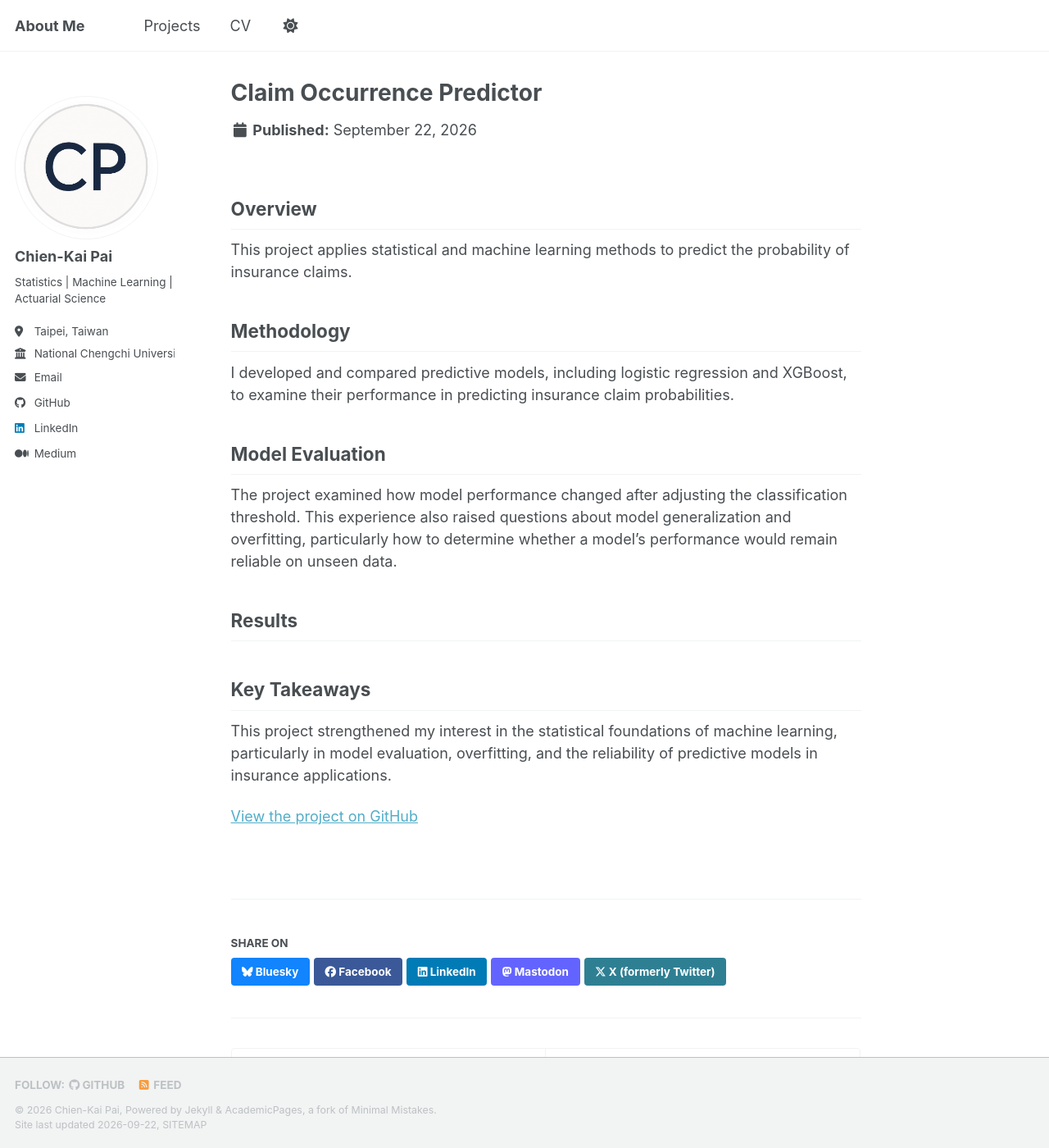
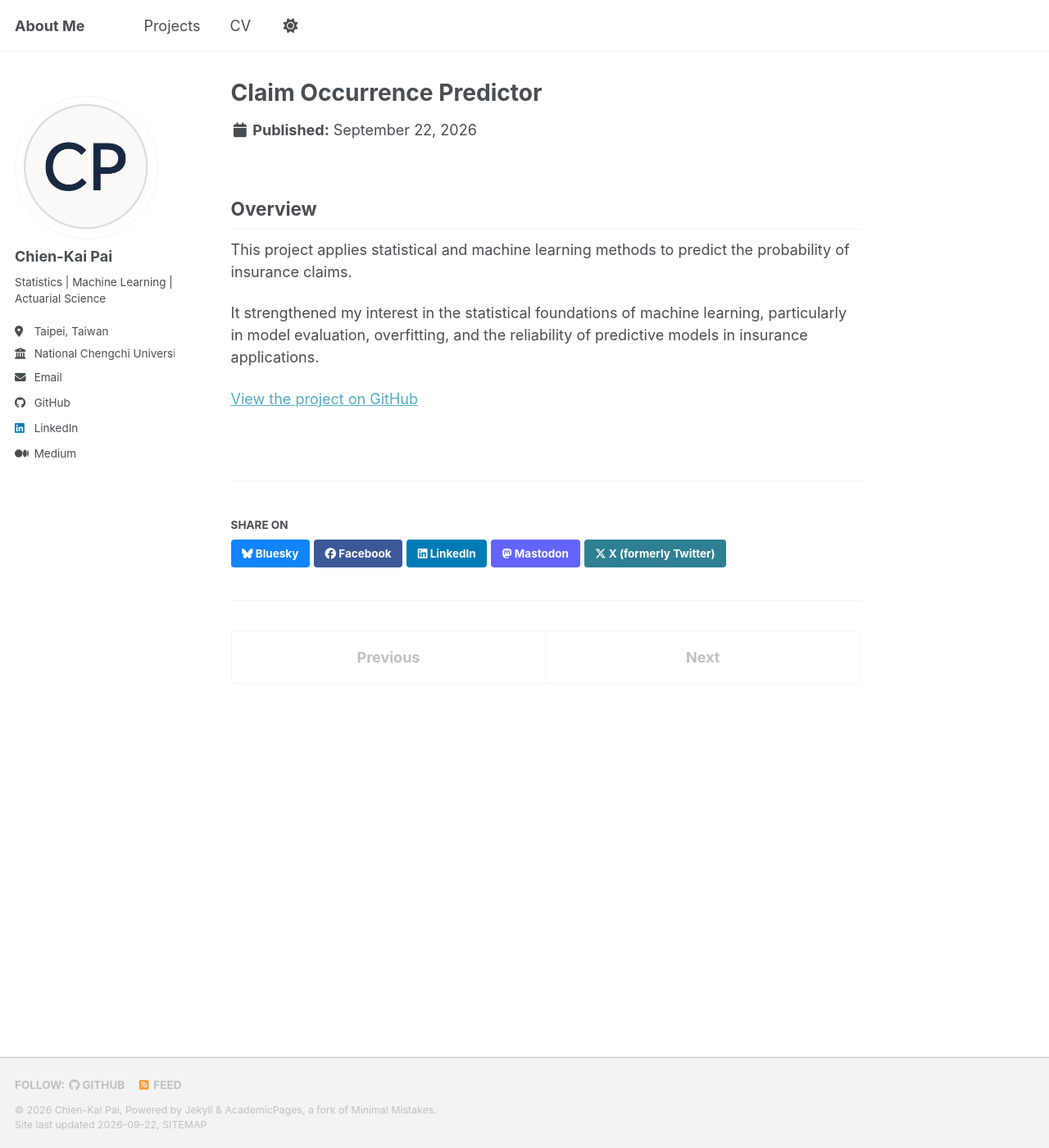
Before and after one commit to Allen9102/Allen9102.github.io, a Jekyll site: the page built from _portfolio/Claim-Occurrence-Predictor.md, in a window 1280 px wide and 1400 px high. Shown: the whole window at 82% size. Built offline with Jekyll 4.4.1, drawn with Linux system fonts in a browser that asks for light colours; a style sheet for code colours, icons or effects is not loaded.

Commit message:
Streamline Claim-Occurrence-Predictor documentation
Removed sections on methodology, model evaluation, results, and key takeaways to streamline the document.

```diff
--- a/_portfolio/Claim-Occurrence-Predictor.md
+++ b/_portfolio/Claim-Occurrence-Predictor.md
@@ -8,20 +8,6 @@ collection: portfolio
 
 This project applies statistical and machine learning methods to predict the probability of insurance claims.
 
-## Methodology
-
-I developed and compared predictive models, including logistic regression and XGBoost, to examine their performance in predicting insurance claim probabilities.
-
-## Model Evaluation
-
-The project examined how model performance changed after adjusting the classification threshold. This experience also raised questions about model generalization and overfitting, particularly how to determine whether a model's performance would remain reliable on unseen data.
-
-## Results
-
-
-
-## Key Takeaways
-
-This project strengthened my interest in the statistical foundations of machine learning, particularly in model evaluation, overfitting, and the reliability of predictive models in insurance applications.
+It strengthened my interest in the statistical foundations of machine learning, particularly in model evaluation, overfitting, and the reliability of predictive models in insurance applications.
 
 [View the project on GitHub](https://github.com/Allen9102/Claim-Frequency-Predictor)
```
